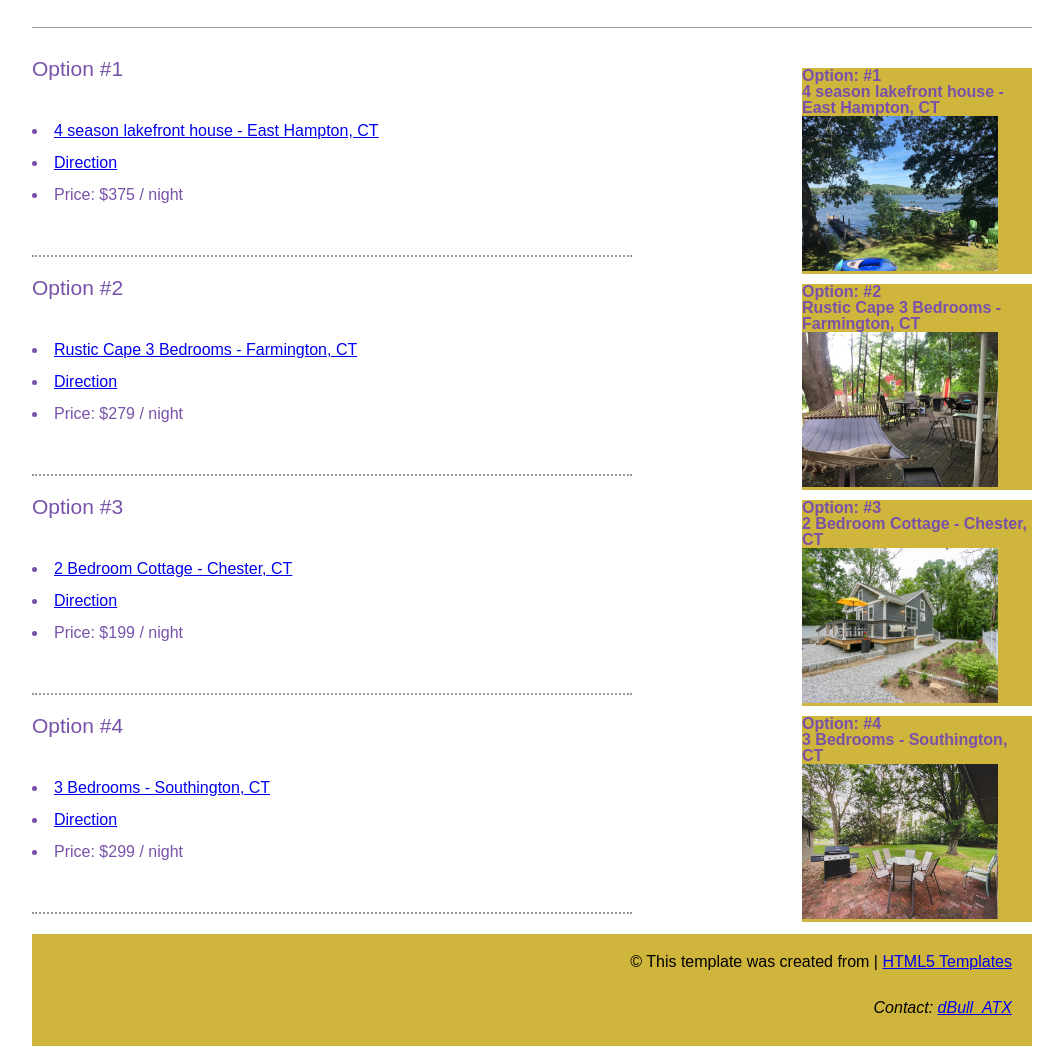
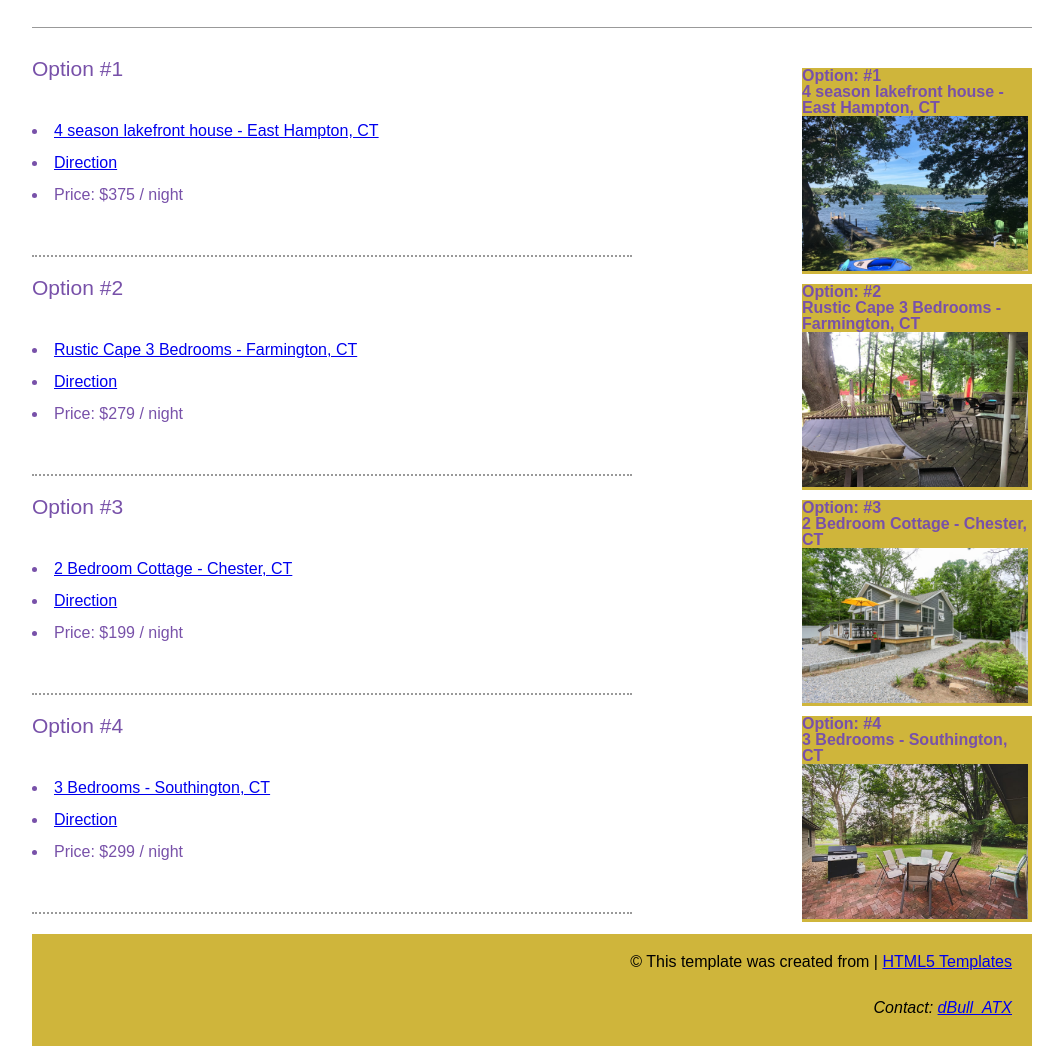
Before and after one commit to Bullbotbam/wes6_homecoming, a plain HTML site: page index.html in a window 1280 px wide. Shown: the part 191-1237 px from the top of the page, without its empty margins (108-1171 px from the left). Drawn offline with Linux system fonts and the light colour scheme.

Commit message:
Update index.html

```diff
--- a/index.html
+++ b/index.html
@@ -81,25 +81,25 @@
 			<div>
 				<h4>Option: #1</h4>
 				<h6>4 season lakefront house - East Hampton, CT</h6><a href="https://www.airbnb.com/rooms/16908769?check_in=2021-10-29&check_out=2021-10-31&translate_ugc=false&source_impression_id=p3_1626819585_xzUd%2BeHf7X4OH5SI&guests=1&adults=1">
-				<img src="assets/Option_1.jpeg" alt="AirBnB Choices" width="196" height="155"></a>
+				<img src="assets/Option_1.jpeg" alt="AirBnB Choices" width="226" height="155"></a>
 			</div>
 			<div>
 				<h4>Option: #2</h4>
 				<h6>Rustic Cape 3 Bedrooms - Farmington, CT</h6>
 				<a href="https://www.airbnb.com/rooms/38058448?check_in=2021-10-29&check_out=2021-10-31&translate_ugc=false&source_impression_id=p3_1626820201_BWC3bjLWU%2BN7Z27c&guests=1&adults=1">
-				<img src="assets/Option_2.jpeg" alt="AirBnB Choices" width="196" height="155"></a>
+				<img src="assets/Option_2.jpeg" alt="AirBnB Choices" width="226" height="155"></a>
 			</div>
 			<div>
 				<h4>Option: #3</h4>
 				<h6>2 Bedroom Cottage - Chester, CT</h6>
 				<a href="https://www.airbnb.com/rooms/45435812?check_in=2021-10-29&check_out=2021-10-31&translate_ugc=false&source_impression_id=p3_1626819843_KWjmNU54AGbCWS3V&guests=1&adults=1">
-				<img src="assets/Option_3.jpeg" alt="AirBnB Choices" width="196" height="155"></a>
+				<img src="assets/Option_3.jpeg" alt="AirBnB Choices" width="226" height="155"></a>
 			</div>
 			<div>
 				<h4>Option: #4</h4>
 				<h6>3 Bedrooms - Southington, CT</h6>
 				<a href="https://www.airbnb.com/rooms/49617807?adults=4&check_in=2021-10-28&check_out=2021-11-01&translate_ugc=false&federated_search_id=1b876602-a25e-4f9f-ba54-23e49589477a&source_impression_id=p3_1627012920_0LPOnzuHHVKydrwo&guests=1">
-				<img src="assets/Option_4.jpeg" alt="AirBnB Choices" width="196" height="155"></a>
+				<img src="assets/Option_4.jpeg" alt="AirBnB Choices" width="226" height="155"></a>
 			</div>
 		</aside>
 	</section>
```
